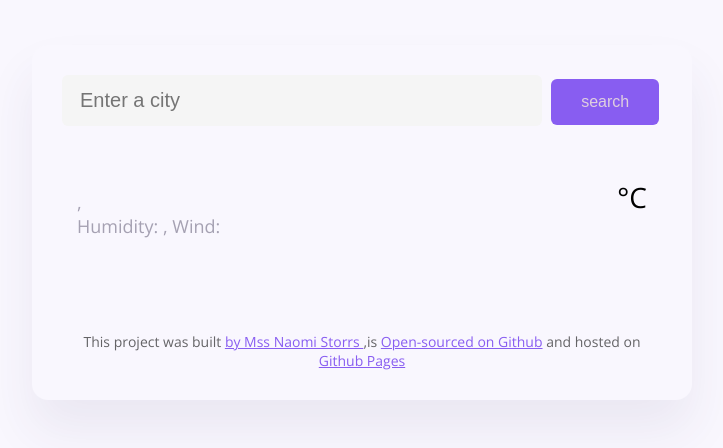
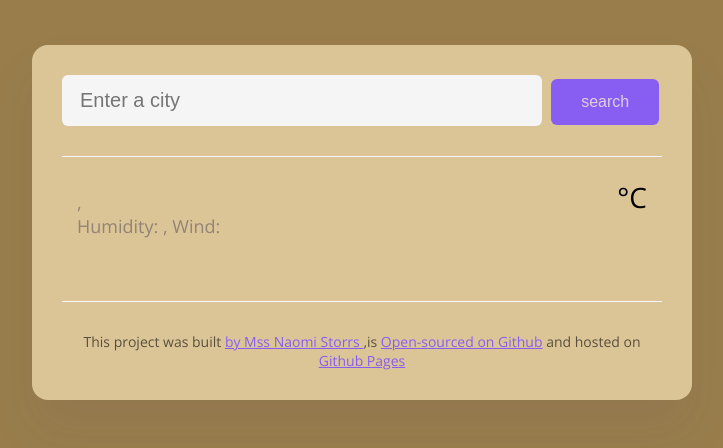
Before and after one commit to Trophie132/myweatherapplication, a plain HTML site: page index.html in a window 1280 px wide. Shown: the whole page, without its empty margins (278-1001 px from the left). Drawn offline with nearby package versions, Linux system fonts and the light colour scheme; no server answers.

Commit message:
Made changes on the Css

```diff
--- a/src/styles.css
+++ b/src/styles.css
@@ -1,5 +1,5 @@
 body {
-    background-color: #f9f7fe;
+    background-color: rgb(153, 126, 76);
     font-family: 'Open Sans', sans-serif;
 
 }
@@ -58,7 +58,7 @@ main {
 }
 
 .WeatherApp {
-    background-color: #f9f7fe;
+    background-color: rgb(219, 197, 151);
     max-width: 600px;
     margin: 45px auto;
     box-shadow: 0 30px 50px rgba(65, 50, 100, 0.08);
```
